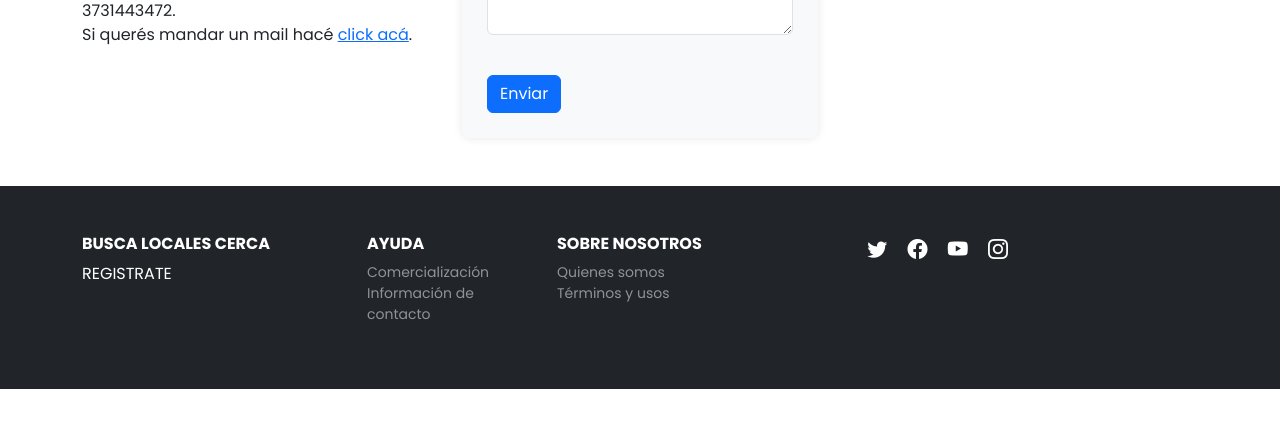
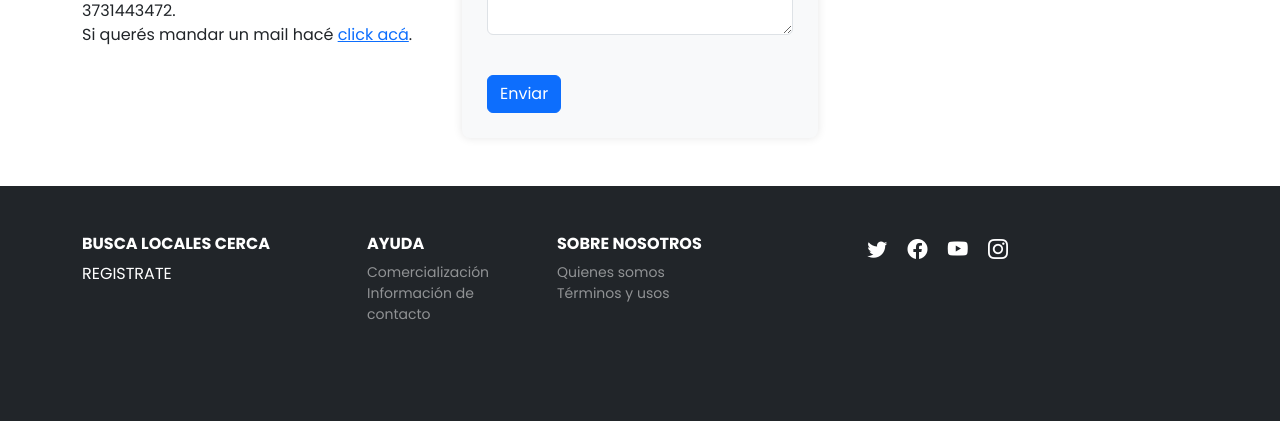
Before and after one commit to gabilandriel/Proyecto-Landriel-Rodriguez, a CodeIgniter 4 app: the page made by app/Views/pages/informacion-de-contacto.php in a window 1280 px wide. Shown: the part 460-881 px from the top of the page. Run offline with PHP 8.4 and a stand-in for CodeIgniter, Linux system fonts and the light colour scheme; the template is opened without the code that fills it, so the values that code supplies are empty; some libraries are stand-ins or nearby versions.

Commit message:
footer arreglado

```diff
--- a/app/Views/pages/informacion-de-contacto.php
+++ b/app/Views/pages/informacion-de-contacto.php
@@ -16,7 +16,7 @@
             <div class="col-md-4">
                 <h2>INFORMACION DE CONTACTO</h2>
                 <p>¡Te podés comunicar con nosotros de Lunes a Domingo de 9 a 21 hrs!</p>
-                <p><strong>Titular de la empresa:</strong> Landriel Gabriel, Rodriguez Lucas<br></p>
+                <p><strong>Titulares de la empresa:</strong> Landriel Gabriel, Rodriguez Lucas<br></p>
                 <strong>Razón social:</strong> Comercio Web S.A.<br>
                 <p><strong>Domicilio legal:</strong> Paraguay 1054, Corrientes, Argentina</p>
                 Escribinos por Whatsapp al <a href="https://wa.me/543731620377">+54 3731620377</a> <br>
@@ -52,9 +52,7 @@
             </div>
         </div>
     </div>
-
+    <script src="assets/js/bootstrap.bundle.min.js"></script>
     <?= view('templates/footer.php') ?>
-
-    <script src="assets/js/bootstrap.bundle.min.js"></script>
 </body>
 </html>
--- a/assets/css/miestilo.css
+++ b/assets/css/miestilo.css
@@ -18,9 +18,15 @@ body {
     font-family: 'Poppins', sans-serif;
     font-weight: 400;
     font-size: 16px;
+    min-height: 100vh;
+    display: flex;
+    flex-direction: column;
 
 }
-
+footer {
+  margin-bottom: 0;
+  margin-top: auto;
+}
 .custom-menu {
   width: 100%;
 }
@@ -99,7 +105,9 @@ html {
     scroll-behavior: smooth;
 }
 
-
+footer.py-5 { /* Especificamos que solo afecte al footer con la clase .py-5 */
+  padding-bottom: 5rem !important; /* Usamos !important para asegurar la prioridad sobre Bootstrap */
+}
 .custom-dropdown {
     position: relative;
   }
```
